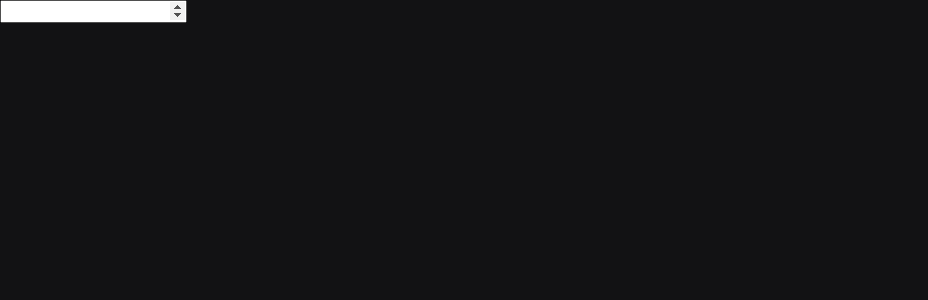
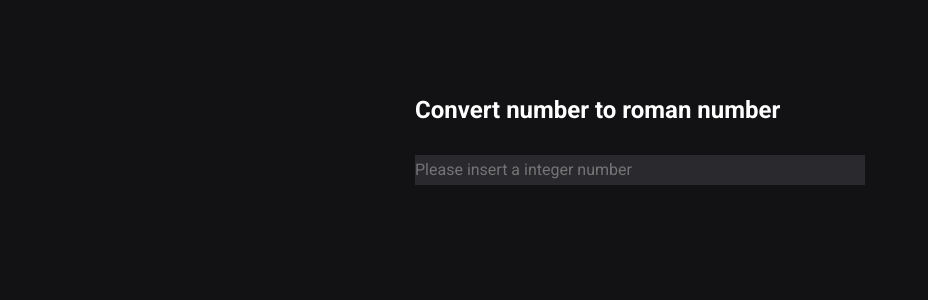
Before and after one commit to danielkhaleb/integer-to-roman-numeral-properti, a Next.js app: page / in a window 1280 px wide. Shown: the top 300 px of the page, without its empty margins (0-928 px from the left). Built offline with nearby package versions, Linux system fonts and the light colour scheme.

Commit message:
style: add style

```diff
--- a/components/CalculatorResponse/CalculatorResponse.tsx
+++ b/components/CalculatorResponse/CalculatorResponse.tsx
@@ -6,10 +6,13 @@ const CalculatorResponse = (
   {
     inputValue,
   }: CalculatorProps): ReactElement => {
+  const romanNumber = convertNumberToRomanNumber(inputValue)
   return (
-    <span>
-      {convertNumberToRomanNumber(inputValue)}
-    </span>
+    <>
+      {romanNumber && <span>
+        Result: <b>{romanNumber}</b>
+      </span>}
+    </>
   );
 }
 
--- /dev/null
+++ b/components/Input/Input.styles.ts
@@ -0,0 +1,16 @@
+import styled from 'styled-components';
+
+export const Container = styled.section`
+  display: flex;
+  flex-direction: column;
+  input {
+    background-color: var(--gray);
+    color: var(--white);
+    min-width: 450px;
+    height: 30px;
+    border: 0px;
+  }
+  span {
+    padding-top: 1px;
+  }
+`;
--- a/components/Input/Input.tsx
+++ b/components/Input/Input.tsx
@@ -1,6 +1,7 @@
 import { inputValueIsValid } from "helpers/input.helper";
 import { InputComponentProps } from "interfaces/input.interface";
 import { ReactElement, useState } from "react";
+import { Container } from "./Input.styles";
 
 const InputComponent = (
   {
@@ -9,9 +10,10 @@ const InputComponent = (
   }: InputComponentProps): ReactElement => {
   const [isToShowErrorMessage, setIsToShowErrorMessage] = useState(false)
   return (
-    <>
+    <Container>
       <input
         type={"number"}
+        placeholder="Please insert a integer number"
         value={inputValue}
         onChange={(currentValue) => {
           setInputValue(currentValue.target.value)
@@ -19,7 +21,7 @@ const InputComponent = (
         }} />
         {isToShowErrorMessage
           && <span>This value is not valid, put a number between 1 and 1000</span>}
-    </>
+    </Container>
   );
 }
 
--- a/pages/index.tsx
+++ b/pages/index.tsx
@@ -1,16 +1,20 @@
 import CalculatorResponse from "@/components/CalculatorResponse/CalculatorResponse";
 import InputComponent from "@/components/Input/Input";
+import { Main, Content } from "@/styles/global";
 import { ReactElement, useState } from "react";
 
 const CalculatorIntegerToRomanNumeral = (): ReactElement => {
   const [inputValue, setValueInput] = useState('')
   return (
-    <>
-      <InputComponent
-        inputValue={inputValue}
-        setInputValue={(inputValueParam) => setValueInput(inputValueParam)} />
-      <CalculatorResponse inputValue={inputValue}  />
-    </>
+    <Main>
+      <Content>
+        <h1>Convert number to roman number</h1>
+        <InputComponent
+          inputValue={inputValue}
+          setInputValue={(inputValueParam) => setValueInput(inputValueParam)} />
+        <CalculatorResponse inputValue={inputValue}  />
+      </Content>
+    </Main>
   );
 }
 
--- a/styles/global.ts
+++ b/styles/global.ts
@@ -1,4 +1,5 @@
 import { createGlobalStyle } from 'styled-components';
+import styled from 'styled-components';
 
 export const GlobalStyle = createGlobalStyle`
   * {
@@ -10,6 +11,8 @@ export const GlobalStyle = createGlobalStyle`
   :root {
       --white: #FFFFFF;
       --primary: #121214;
+      --gray: #29292e;
+      --result: #eba417;
   }
 
   @media (max-width: 1080px) {
@@ -32,4 +35,25 @@ export const GlobalStyle = createGlobalStyle`
   body, input, textarea, select, button, span {
       font: 400 1rem "Roboto", sans-serif;
   }
+
+  span {
+    color: var(--result);
+  }
 `;
+
+export const Main = styled.main`
+  display: flex;
+  flex-direction: column;
+  max-width: 1120px;
+  margin: 0 auto;
+  padding: 0 2rem;
+`;
+
+export const Content = styled.section`
+  max-width: 720px;
+  margin: 5rem auto 0;
+  display: flex;
+  flex-direction: column;
+  height: 120px;
+  justify-content: space-around;
+`
```
